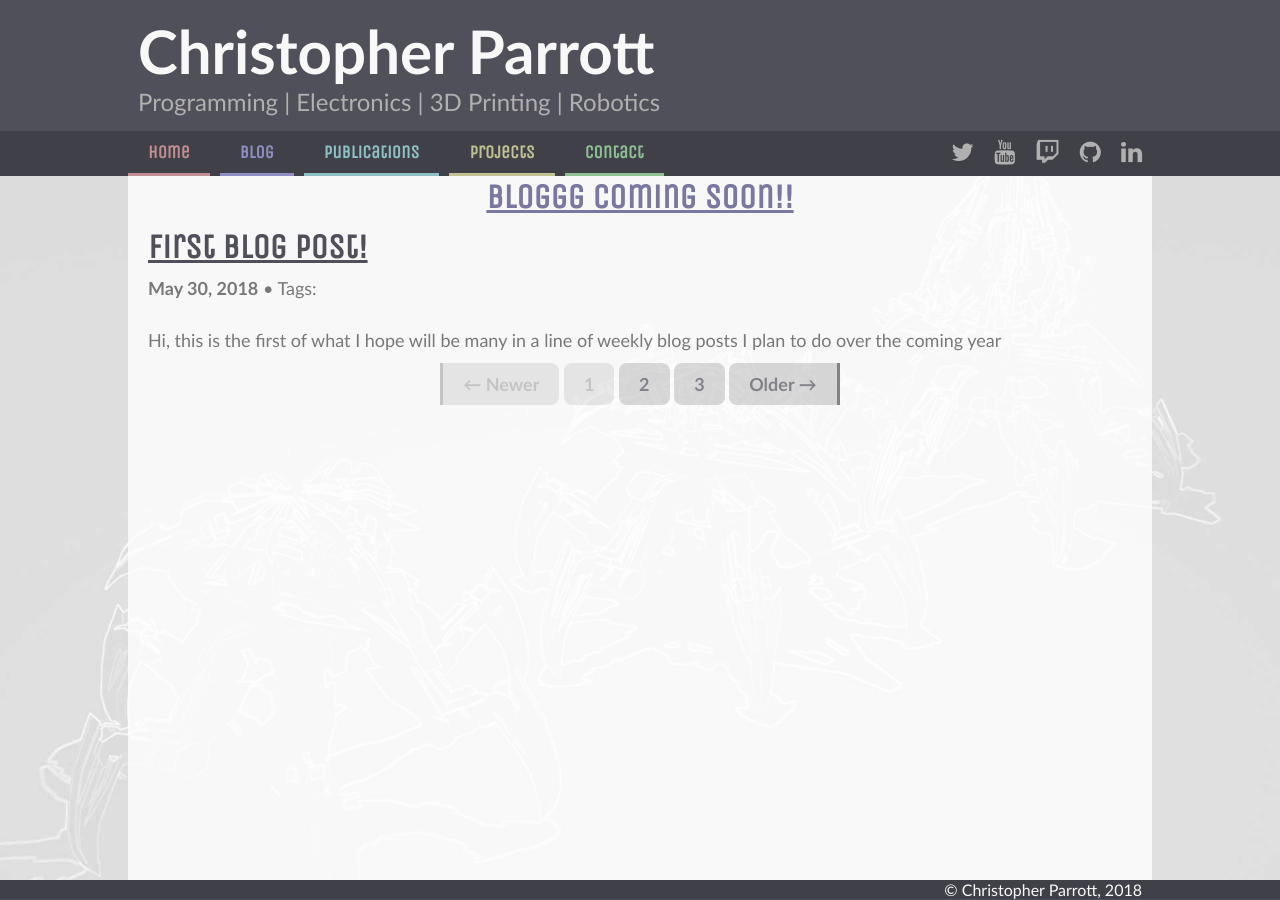
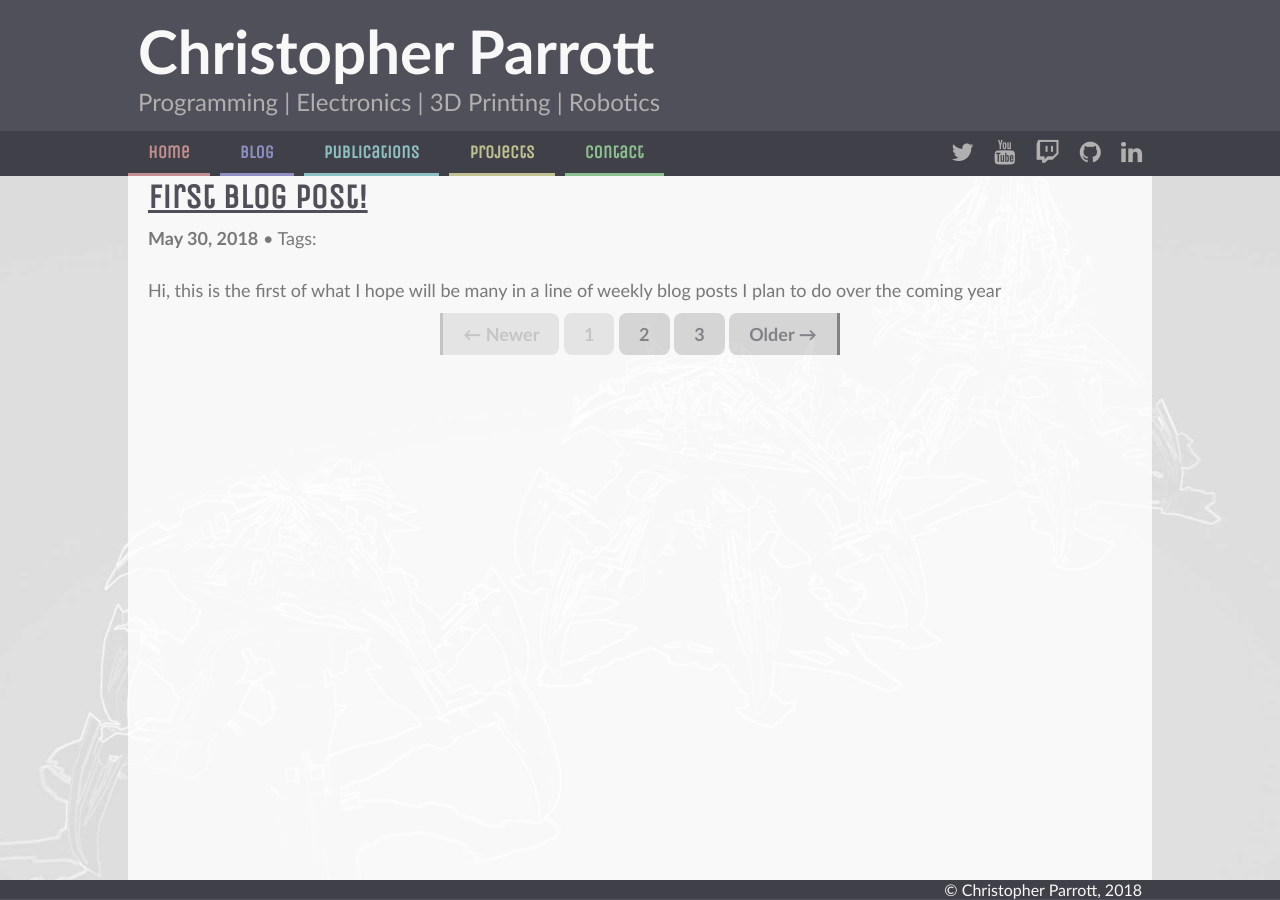
Before and after one commit to christophertmparrott/christophertmparrott.github.io, a Jekyll site: the page built from bloggg/index.html, in a window 1280 px wide. Built offline with Jekyll 4.4.1, drawn with Linux system fonts in a browser that asks for light colours; some web fonts are replaced; the list of posts is cut into pages by our own code.

Commit message:
Removed coming soon header

```diff
--- a/bloggg/index.html
+++ b/bloggg/index.html
@@ -2,8 +2,6 @@
 layout: default
 title: Bloggg
 ---
-				<h2 class="secE">Bloggg Coming Soon!!</h2>
-
 				<!-- post list -->
 				<div class="paginator">
 				<ul>
```
